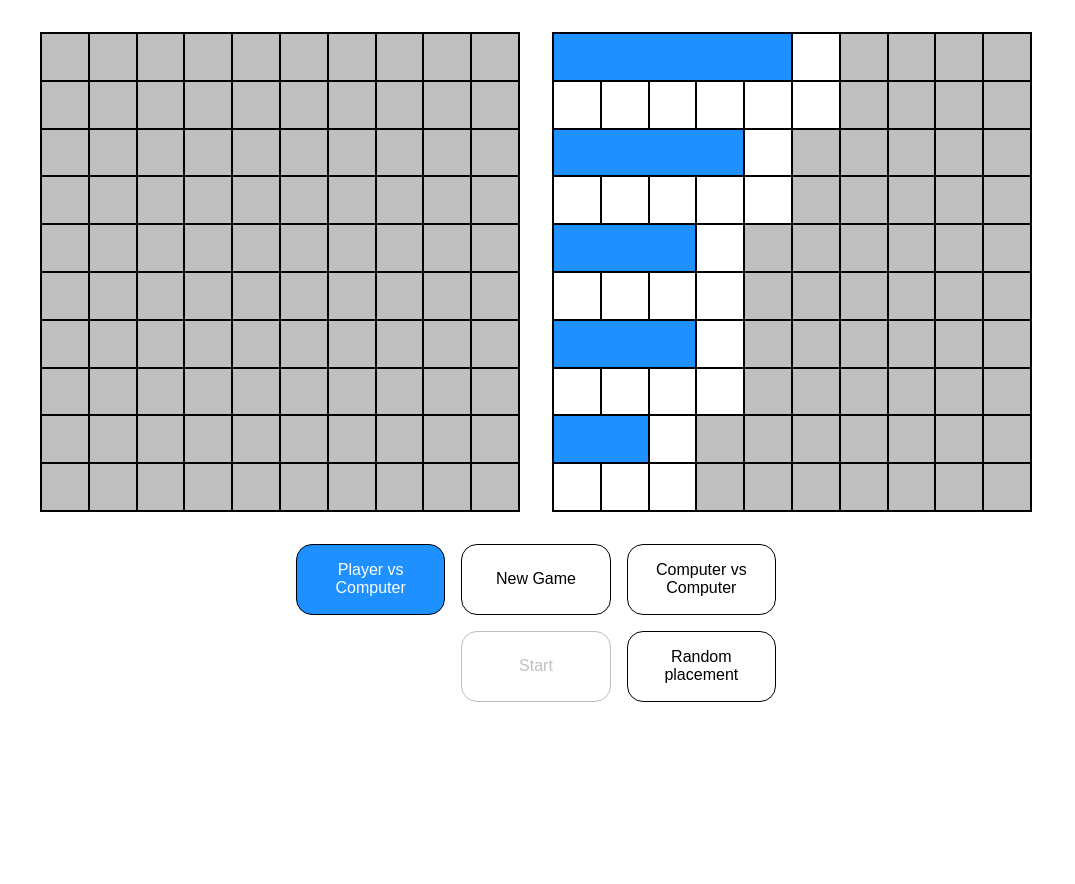
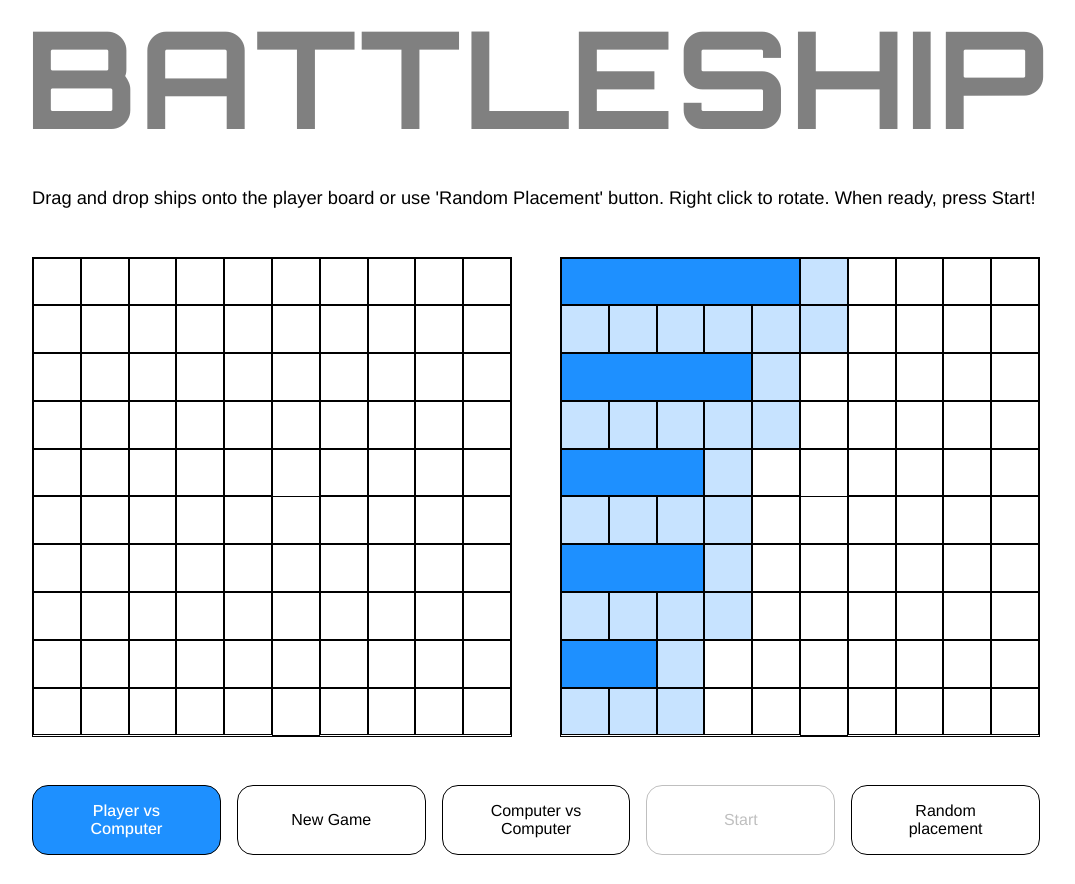
Before and after one commit to mariuszciaston/Battleship, a website built with webpack: page src/index.html in a window 1280 px wide. Shown: the top 884 px of the page, without its empty margins (104-1179 px from the left). Before the commit the page ends 800 px from the top, so only its background shows below. Built offline with nearby package versions, Linux system fonts and the light colour scheme.

Commit message:
UI overhaul

```diff
--- a/src/index.html
+++ b/src/index.html
@@ -9,19 +9,30 @@
     <link rel="icon" type="image/png" sizes="32x32" href="/favicon-32x32.png">
     <link rel="icon" type="image/png" sizes="16x16" href="/favicon-16x16.png">
     <link rel="manifest" href="/site.webmanifest">
+    <link rel="preconnect" href="https://fonts.googleapis.com">
+    <link rel="preconnect" href="https://fonts.gstatic.com" crossorigin>
+    <link href="https://fonts.googleapis.com/css2?family=Arimo:wght@400;500&family=Orbitron:wght@700&display=swap" rel="stylesheet">
     <script src="https://kit.fontawesome.com/5f5b4189ad.js" crossorigin="anonymous" defer></script>
 </head>
 
 <body>
+    <header>BATTLESHIP</header>
     <div id="wrapper">
-        <div id="buttons">
-            <button type="button" id="playerVsComputer" class="btn selected">Player vs Computer</button>
+        <div id="messageBox">Drag and drop ships onto the player board or use 'Random Placement' button. Right click to rotate. When ready, press Start!</div>
+        <main id="boards"></main>
+        <nav id="buttons">
+            <button type="button" id="playerVsComputer" class="btn selected">Player vs <br> Computer</button>
             <button type="button" id="newGame" class="btn">New Game</button>
-            <button type="button" id="computerVsComputer" class="btn">Computer vs Computer</button>
+            <button type="button" id="computerVsComputer" class="btn">Computer vs <br> Computer</button>
             <button type="button" id="start" class="btn">Start</button>
-            <button type="button" id="randomPlacement" class="btn">Random placement</button>
-        </div>
+            <button type="button" id="randomPlacement" class="btn">Random <br> placement</button>
+        </nav>
     </div>
+    <footer id="footer">
+        <span id="signature">Mariusz Ciastoń 2024 &nbsp;
+            <a href="https://github.com/mariuszciaston/" target="_blank" rel="noopener"><i class="fab fa-github fa-2x" aria-hidden="true"></i></a>
+        </span>
+    </footer>
 </body>
 
 </html>
--- a/src/modules/ui.ts
+++ b/src/modules/ui.ts
@@ -3,10 +3,7 @@ import { Gameboard, Ship, Cell } from './types';
 import controller from './controller';
 
 const ui = (() => {
-	const wrapper = document.querySelector('#wrapper');
-	const boards = document.createElement('div');
-	boards.id = 'boards';
-	wrapper.prepend(boards);
+	const boards = document.querySelector('#boards');
 
 	const pVcBtn = document.querySelector('#playerVsComputer') as HTMLButtonElement;
 	const newGameBtn = document.querySelector('#newGame') as HTMLButtonElement;
@@ -602,22 +599,47 @@ const ui = (() => {
 		}
 	};
 
-	pVcBtn.addEventListener('click', () => handleGameMode(pVcBtn, cVcBtn));
+	pVcBtn.addEventListener('click', () => {
+		handleGameMode(pVcBtn, cVcBtn);
+
+		const second = document.querySelector('#secondBoard');
+		second.classList.remove('start');
+	});
 
 	cVcBtn.addEventListener('click', () => {
 		handleGameMode(cVcBtn, pVcBtn);
 
 		const second = document.querySelector('#secondBoard');
 		second.classList.remove('hide');
+
+		second.classList.add('start');
 	});
 
-	newGameBtn.addEventListener('click', handleNewGame);
+	newGameBtn.addEventListener('click', async () => {
+		await handleNewGame();
+
+		const second = document.querySelector('#secondBoard');
+		second.classList.remove('hide');
+
+		if (pVcBtn.classList.contains('selected')) {
+			second.classList.remove('start');
+		}
+
+		if (cVcBtn.classList.contains('selected')) {
+			second.classList.add('start');
+			randomBtn.disabled = true;
+		}
+	});
 
 	startBtn.addEventListener('click', () => {
 		controller.start();
 
+		const first = document.querySelector('#firstBoard');
+		first.classList.add('hide');
+
 		const second = document.querySelector('#secondBoard');
 		second.classList.add('hide');
+		second.classList.add('start');
 
 		startBtn.disabled = true;
 		randomBtn.disabled = true;
--- a/src/style/style.css
+++ b/src/style/style.css
@@ -1,16 +1,43 @@
 html {
-	font-family: sans-serif;
+	font-family: Arimo, sans-serif;
 	color: black;
 	font-size: 16px;
+	font-weight: 400;
 	background-color: white;
+	height: 100%;
+}
+
+body {
+	min-height: 100%;
+	display: flex;
+	align-items: center;
+	flex-direction: column;
+	margin: 0 2rem;
+	gap: 2rem;
+	justify-content: space-between;
 }
 
 #wrapper {
 	display: flex;
 	flex-direction: column;
 	align-items: center;
-	gap: 2rem;
-	margin: 2rem;
+
+	width: 100%;
+	max-width: 30rem;
+}
+
+header {
+	font-family: Orbitron, sans-serif;
+	font-size: 2rem;
+
+	font-weight: 700;
+	color: grey;
+	letter-spacing: 0.125rem;
+}
+
+#messageBox {
+	width: 100%;
+	font-size: 18.3px;
 }
 
 #boards {
@@ -19,7 +46,8 @@ html {
 	flex-wrap: wrap;
 	justify-content: center;
 	width: 100%;
-	gap: 2rem;
+	gap: 3rem;
+	padding: 3rem 0;
 }
 
 .board {
@@ -27,7 +55,7 @@ html {
 	height: 100%;
 
 	max-width: 480px;
-	max-width: 480px;
+	max-height: 480px;
 
 	aspect-ratio: 1/1;
 	display: grid;
@@ -49,6 +77,20 @@ html {
 .empty,
 .reserved,
 .taken {
+	/* background-color: hsl(0, 0%, 75%); */
+	background-color: white;
+}
+
+/* .empty.filled,
+.reserved.filled,
+.taken.filled {
+	background-color: hsl(0, 0%, 75%);
+} */
+
+#firstBoard.hide .empty,
+#secondBoard.hide .empty,
+#secondBoard.hide .reserved,
+#secondBoard.hide .taken {
 	background-color: hsl(0, 0%, 75%);
 }
 
@@ -57,17 +99,31 @@ html {
 	background-color: dodgerblue;
 }
 
+#secondBoard .taken {
+	background-color: mediumslateblue;
+}
+
 .hit {
 	background-color: red;
 }
 
-.miss,
-.reserved {
+.miss {
 	background-color: white;
 }
 
-#secondBoard.hide .reserved,
-#secondBoard.hide .taken {
+.reserved {
+	background-color: color-mix(in srgb, white 75%, dodgerblue);
+}
+
+#secondBoard .reserved {
+	background-color: color-mix(in srgb, white 75%, dodgerblue);
+}
+
+#secondBoard.start .reserved {
+	background-color: color-mix(in srgb, white 75%, mediumslateblue);
+}
+
+#secondBoard.start.hide .reserved {
 	background-color: hsl(0, 0%, 75%);
 }
 
@@ -90,31 +146,36 @@ html {
 }
 
 #buttons {
-	display: grid;
-	grid-template-columns: repeat(3, 1fr);
-	max-width: 480px;
-	width: 100%;
+	display: flex;
+	flex-wrap: wrap;
 	gap: 1rem;
 }
 
 #start {
-	grid-column: 2;
+	grid-column: 4;
 }
 
 #randomPlacement {
-	grid-column: 3;
+	grid-column: 5;
 }
 
 .btn {
+	color: black;
 	border: solid 0.0625rem black;
 	background-color: white;
 	padding: 1rem;
 	border-radius: 1rem;
+	min-height: 69.93px;
+	width: 100%;
+	overflow: hidden;
+	box-sizing: border-box;
+	font-weight: inherit;
 }
 
 .btn.selected {
 	background-color: dodgerblue;
 	color: white;
+	font-weight: 500;
 }
 
 .btn:hover {
@@ -167,10 +228,10 @@ html {
 }
 
 .highlight {
-	background-color: grey;
+	background-color: grey !important;
 }
 
-.boardOutline {
+/* .boardOutline {
 	animation: flyInside 5s infinite ease-in;
 }
 
@@ -186,4 +247,65 @@ html {
 	100% {
 		outline: 0rem solid black;
 	}
+} */
+
+#footer {
+	font-size: 0.875rem;
+	padding: 1rem;
+	display: flex;
+	justify-content: center;
 }
+
+#signature {
+	display: flex;
+	align-items: center;
+	height: 2.125rem;
+	white-space: nowrap;
+}
+
+.fa-github {
+	color: black;
+	opacity: 0.75;
+	transition: transform 0.5s ease-in-out;
+}
+
+.fa-github:hover {
+	opacity: 100%;
+	transform: rotate(360deg) scale(1.2);
+}
+
+@media only screen and (min-width: 544px) {
+	header {
+		font-size: 3.9375rem;
+	}
+
+	#buttons {
+		justify-content: right;
+	}
+
+	.btn {
+		width: calc((30rem - 2rem) / 3);
+	}
+}
+
+@media only screen and (min-width: 1024px) {
+	header {
+		font-size: 8.45rem;
+	}
+
+	body {
+		margin: 0 0.5rem;
+	}
+
+	#wrapper {
+		max-width: 63rem;
+	}
+
+	#buttons {
+		width: 100%;
+	}
+
+	.btn {
+		flex: 1;
+	}
+}
```
Also changed, not shown: dist/index.html, dist/main.css, dist/main.js.
